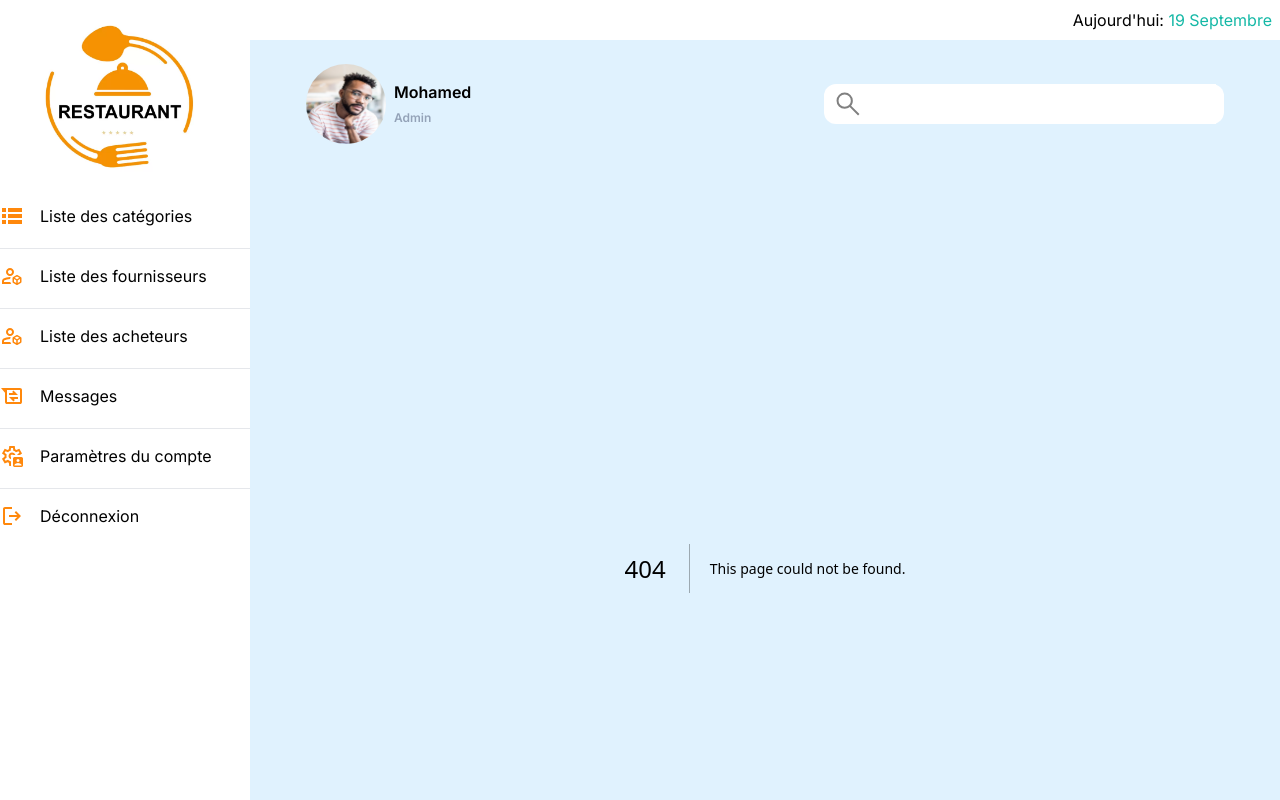
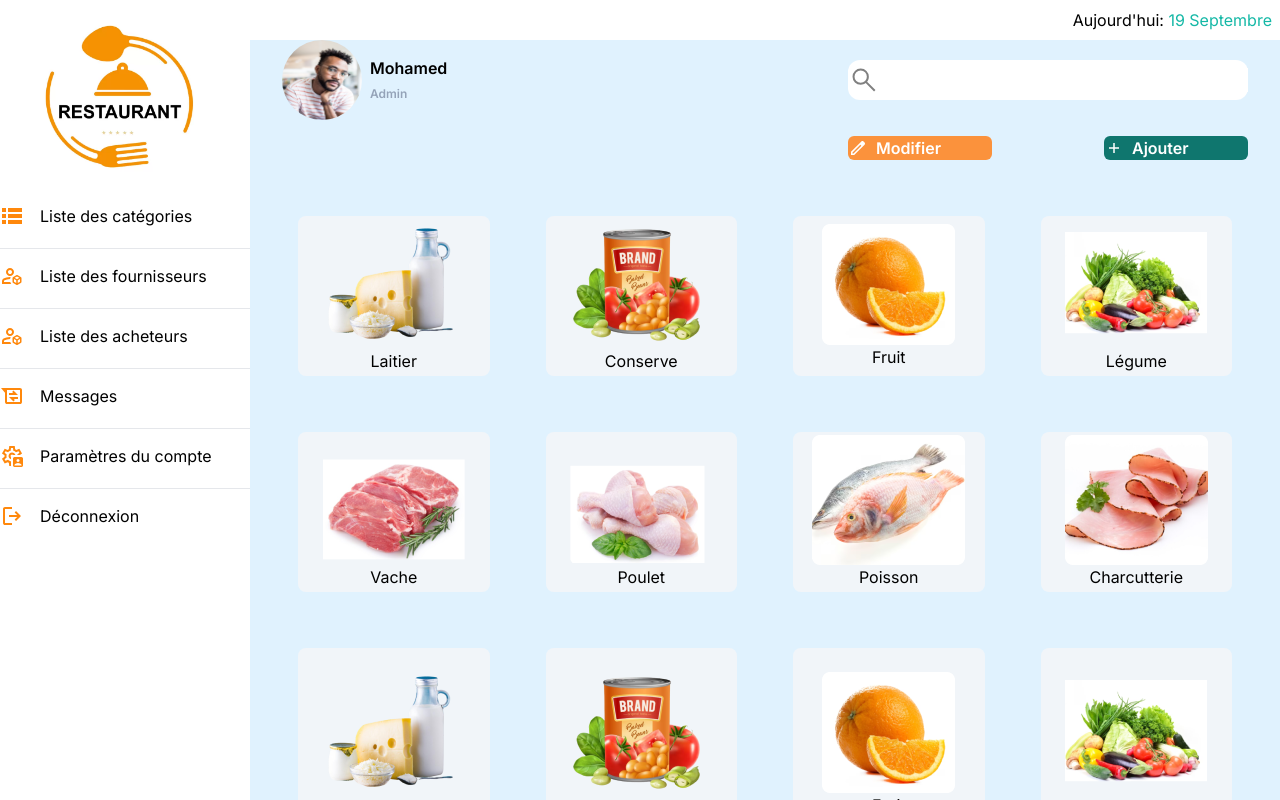
Before and after one commit to as0ne/resto-admin-dashboard, a Next.js app: page /categories in a window 1280 px wide. Before the commit this address had no page. Built offline with nearby package versions, Linux system fonts and the light colour scheme.

Commit message:
Add the categories page

```diff
--- /dev/null
+++ b/app/categories/page.tsx
@@ -0,0 +1,64 @@
+import { AddIcon, EditIcon } from "@/public/icons";
+import {
+  cat1,
+  cat2,
+  cat3,
+  cat4,
+  cat5,
+  cat6,
+  cat7,
+  cat8,
+} from "@/public/images";
+import Image from "next/image";
+import React from "react";
+
+const CategoriesPage = () => {
+  const items = [
+    { name: "Laitier", img: cat1 },
+    { name: "Conserve", img: cat2 },
+    { name: "Fruit", img: cat3 },
+    { name: "Légume", img: cat4 },
+    { name: "Vache", img: cat5 },
+    { name: "Poulet", img: cat6 },
+    { name: "Poisson", img: cat7 },
+    { name: "Charcutterie", img: cat8 },
+  ];
+
+  return (
+    <div className="w-full h-[calc(100%-128px)] bg-sky-100 px-8">
+      <div className="w-[400px] h-10 flex  justify-between items-center ml-auto">
+        <button className="w-36 flex items-center gap-2 bg-orange-400 text-white text-base font-semibold rounded-md">
+          <EditIcon />
+          Modifier
+        </button>
+        <button className="w-36 flex items-center gap-2 bg-teal-700 text-white text-base font-semibold rounded-md">
+          <AddIcon />
+          Ajouter
+        </button>
+      </div>
+      <div className="w-full h-[calc(100%-40px)] overflow-y-auto mt-8 grid md:grid-cols-4 gap-14 p-4">
+        {items.map((item) => (
+          <div
+            className="bg-slate-100 rounded-lg h-40 flex flex-col justify-center items-center"
+            key={item.name}
+          >
+            <Image src={item.img} alt={`${item.name} image`} />
+            <p>{item.name}</p>
+          </div>
+        ))}
+
+        {items.map((item) => (
+          <div
+            className="bg-slate-100 rounded-lg h-48 flex flex-col justify-center items-center"
+            key={item.name}
+          >
+            <Image src={item.img} alt={`${item.name} image`} />
+            <p>{item.name}</p>
+          </div>
+        ))}
+      </div>
+    </div>
+  );
+};
+
+export default CategoriesPage;
--- a/app/layout.tsx
+++ b/app/layout.tsx
@@ -1,10 +1,8 @@
 import type { Metadata } from "next";
 import { Inter } from "next/font/google";
 import "./globals.css";
-import SideBarNav from "./components/SideBarNav";
-import { SearchIcon } from "@/public/icons";
-import Avatar from "./components/Avatar";
-import Header from "./components/Header";
+import SideBarNav from "../components/SideBarNav";
+import Header from "../components/Header";
 
 const inter = Inter({ subsets: ["latin"] });
 
@@ -23,8 +21,8 @@ export default function RootLayout({
       <body className={inter.className}>
         <div className="h-screen w-screen flex items-center justify-between bg-white overflow-hidden">
           <SideBarNav />
-          <main className="w-[calc(100%-250px)] h-full bg-sky-100">
-            <div className="w-full">
+          <main className="w-[calc(100%-250px)] h-full bg-sky-100 shrink-0">
+            <div className="w-full h-32">
               <h1 className="text-right bg-white p-2">
                 Aujourd&apos;hui:{" "}
                 <span className="text-teal-500 text-base">19 Septembre</span>
--- a/app/components/Header.tsx
+++ b/components/Header.tsx
@@ -4,13 +4,13 @@ import Avatar from "./Avatar";
 
 const Header = () => {
   return (
-    <div className="flex items-center justify-between px-14 py-6">
+    <div className="w-full flex items-center justify-between px-8">
       <Avatar />
-      <div className="flex items-center justify-between w-[400px] bg-white px-2 h-10 rounded-xl">
+      <div className="flex items-center justify-between w-[400px] bg-white h-10 rounded-xl">
         <SearchIcon />
         <input
           type="text"
-          className="w-[calc(100%-34px)] outline-none text-slate-500 p-2 text-base font-normal"
+          className="w-[calc(100%-32px)] outline-none text-slate-500 text-base font-normal"
         />
       </div>
     </div>
--- a/public/icons/index.tsx
+++ b/public/icons/index.tsx
@@ -114,3 +114,31 @@ export const MenuIcon = () => {
     </svg>
   );
 };
+
+export const EditIcon = () => {
+  return (
+    <svg
+      xmlns="http://www.w3.org/2000/svg"
+      height="20"
+      viewBox="0 -960 960 960"
+      width="20"
+      fill="white"
+    >
+      <path d="M216-216h51l375-375-51-51-375 375v51Zm-72 72v-153l498-498q11-11 23.836-16 12.836-5 27-5T720-811q13 5 24 16l51 51q11 11 16 24t5 26.542q0 14.444-5.022 27.534Q805.957-652.833 795-642L297-144H144Zm600-549-51-51 51 51Zm-127.947 76.947L591-642l51 51-25.947-25.053Z" />
+    </svg>
+  );
+};
+
+export const AddIcon = () => {
+  return (
+    <svg
+      xmlns="http://www.w3.org/2000/svg"
+      height="20"
+      viewBox="0 -960 960 960"
+      width="20"
+      fill="white"
+    >
+      <path d="M444-444H240v-72h204v-204h72v204h204v72H516v204h-72v-204Z" />
+    </svg>
+  );
+};
--- a/public/images/index.ts
+++ b/public/images/index.ts
@@ -1,3 +1,12 @@
 import logo from "./logo.webp";
 import profilPic from "./avatar2.png";
-export { logo, profilPic };
+import cat1 from "./img1.png";
+import cat2 from "./img2.png";
+import cat3 from "./img3.png";
+import cat4 from "./img4.png";
+import cat5 from "./img5.png";
+import cat6 from "./img6.png";
+import cat7 from "./img7.png";
+import cat8 from "./img8.png";
+
+export { logo, profilPic, cat1, cat2, cat3, cat4, cat5, cat6, cat7, cat8 };
```
Also changed, not shown: components/Avatar.tsx (renamed from app/components/Avatar.tsx), components/SideBarNav.tsx (renamed from app/components/SideBarNav.tsx).
